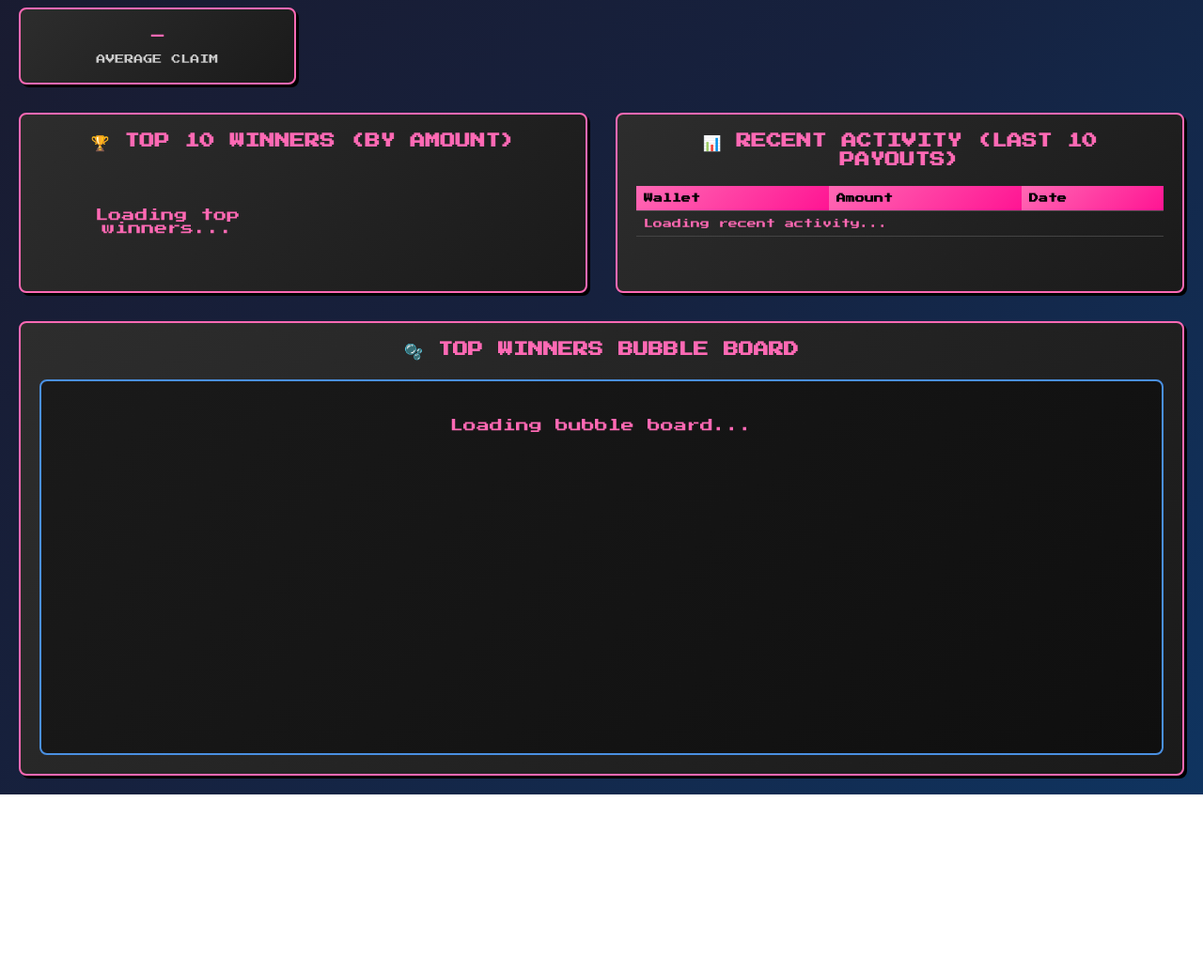
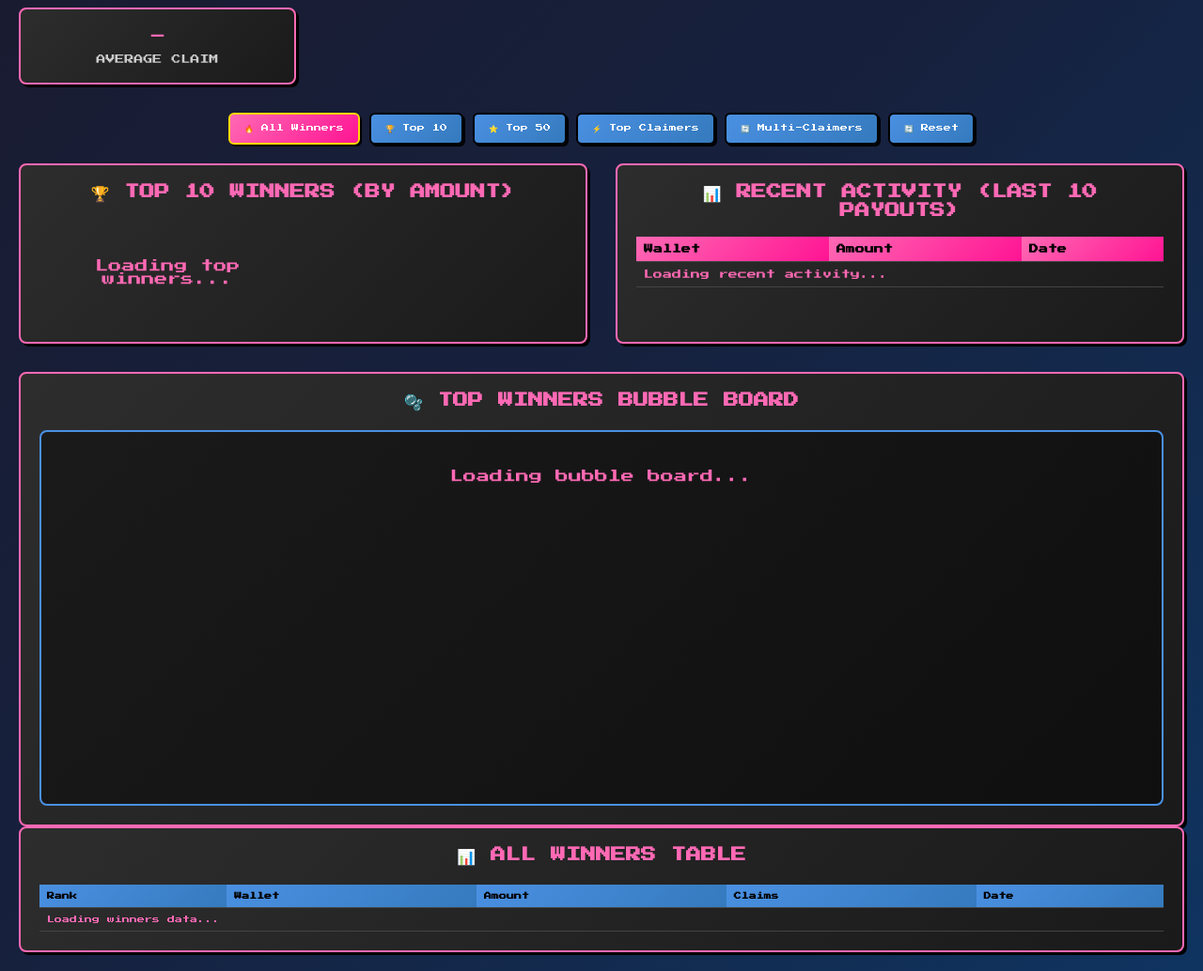
Before and after one commit to goldennftplatform-svg/wpond-mining-dashboard, a website: page dashboard/public/clean-dashboard.html in a window 1280 px wide. Shown: the part 220-1254 px from the top of the page at 94% size. Before the commit the page ends 1066 px from the top, so only its background shows below. Drawn offline with Linux system fonts and the light colour scheme.

Commit message:
Fix dashboard - add multi-claim filter and all missing functionality

```diff
--- a/dashboard/public/clean-dashboard.html
+++ b/dashboard/public/clean-dashboard.html
@@ -67,6 +67,37 @@
             font-size: 10px;
             color: #ccc;
             text-transform: uppercase;
+        }
+
+        .filter-controls {
+            display: flex;
+            gap: 10px;
+            margin-bottom: 20px;
+            flex-wrap: wrap;
+            justify-content: center;
+        }
+
+        .filter-btn {
+            background: linear-gradient(135deg, #4a90e2, #357abd);
+            border: 2px solid #000;
+            color: white;
+            padding: 10px 15px;
+            border-radius: 6px;
+            font-family: 'Press Start 2P', monospace;
+            font-size: 8px;
+            cursor: pointer;
+            transition: all 0.3s ease;
+            box-shadow: 2px 2px 0px #000;
+        }
+
+        .filter-btn:hover {
+            transform: translateY(-2px);
+            box-shadow: 3px 3px 0px #000;
+        }
+
+        .filter-btn.active {
+            background: linear-gradient(135deg, #ff69b4, #ff1493);
+            border-color: #ffd700;
         }
 
         .main-content {
@@ -195,6 +226,30 @@
             background: rgba(255, 105, 180, 0.1);
         }
 
+        .winners-table {
+            width: 100%;
+            border-collapse: collapse;
+            margin-top: 20px;
+        }
+
+        .winners-table th,
+        .winners-table td {
+            padding: 8px;
+            text-align: left;
+            border-bottom: 1px solid #444;
+            font-size: 8px;
+        }
+
+        .winners-table th {
+            background: linear-gradient(135deg, #4a90e2, #357abd);
+            color: #000;
+            font-weight: bold;
+        }
+
+        .winners-table tr:hover {
+            background: rgba(74, 144, 226, 0.1);
+        }
+
         .loading {
             text-align: center;
             color: #ff69b4;
@@ -228,6 +283,11 @@
             .stats-grid {
                 grid-template-columns: repeat(2, 1fr);
             }
+
+            .filter-controls {
+                flex-direction: column;
+                align-items: center;
+            }
         }
     </style>
 </head>
@@ -260,6 +320,16 @@
                 <div class="stat-value" id="averageAmount">-</div>
                 <div class="stat-label">Average Claim</div>
             </div>
+        </div>
+
+        <!-- FILTER CONTROLS -->
+        <div class="filter-controls">
+            <button class="filter-btn active" onclick="filterWinners('all')">🔥 All Winners</button>
+            <button class="filter-btn" onclick="filterWinners('top10')">🏆 Top 10</button>
+            <button class="filter-btn" onclick="filterWinners('top50')">⭐ Top 50</button>
+            <button class="filter-btn" onclick="filterWinners('topClaimers')">⚡ Top Claimers</button>
+            <button class="filter-btn" onclick="filterWinners('multiClaimers')">🔄 Multi-Claimers</button>
+            <button class="filter-btn" onclick="resetFilters()">🔄 Reset</button>
         </div>
 
         <!-- MAIN CONTENT -->
@@ -299,6 +369,27 @@
                 <div class="loading">Loading bubble board...</div>
             </div>
         </div>
+
+        <!-- WINNERS TABLE SECTION -->
+        <div class="section">
+            <h2>📊 ALL WINNERS TABLE</h2>
+            <table class="winners-table" id="winnersTable">
+                <thead>
+                    <tr>
+                        <th>Rank</th>
+                        <th>Wallet</th>
+                        <th>Amount</th>
+                        <th>Claims</th>
+                        <th>Date</th>
+                    </tr>
+                </thead>
+                <tbody id="winnersTableBody">
+                    <tr>
+                        <td colspan="5" class="loading">Loading winners data...</td>
+                    </tr>
+                </tbody>
+            </table>
+        </div>
     </div>
 
     <script src="clean-dashboard.js"></script>
--- a/dashboard/public/clean-dashboard.js
+++ b/dashboard/public/clean-dashboard.js
@@ -1,4 +1,4 @@
-// 🎯 CLEAN DASHBOARD - SINGLE PAGE, NO DUPLICATES
+// 🎯 CLEAN DASHBOARD - SINGLE PAGE, NO DUPLICATES, ALL FEATURES WORKING
 // Data sources in priority order
 const DATA_SOURCES = [
     'working-mining-data.json',
@@ -22,6 +22,8 @@ const EXCLUDED_WALLETS = [
 
 // Global dashboard data
 let dashboardData = null;
+let currentFilter = 'all';
+let filteredData = [];
 
 // Utility functions
 function formatNumber(num) {
@@ -52,6 +54,57 @@ function filterExcludedWallets(data) {
 
         return true;
     });
+}
+
+// Filter winners based on selection
+function filterWinners(filterType) {
+    if (!dashboardData || !dashboardData.allRecipients) return;
+
+    currentFilter = filterType;
+    const allRecipients = filterExcludedWallets(dashboardData.allRecipients);
+
+    // Update active button
+    document.querySelectorAll('.filter-btn').forEach(btn => btn.classList.remove('active'));
+    event.target.classList.add('active');
+
+    switch (filterType) {
+        case 'all':
+            filteredData = allRecipients;
+            break;
+        case 'top10':
+            filteredData = allRecipients.sort((a, b) => b.amount - a.amount).slice(0, 10);
+            break;
+        case 'top50':
+            filteredData = allRecipients.sort((a, b) => b.amount - a.amount).slice(0, 50);
+            break;
+        case 'topClaimers':
+            // Sort by claim count (highest first)
+            filteredData = allRecipients
+                .sort((a, b) => (b.claimCount || 1) - (a.claimCount || 1))
+                .slice(0, 50);
+            break;
+        case 'multiClaimers':
+            // Only wallets with multiple claims
+            filteredData = allRecipients
+                .filter(r => (r.claimCount || 1) > 1)
+                .sort((a, b) => b.amount - a.amount)
+                .slice(0, 50);
+            break;
+        default:
+            filteredData = allRecipients;
+    }
+
+    // Update winners table
+    updateWinnersTable();
+
+    console.log(`✅ Filter applied: ${filterType}, showing ${filteredData.length} results`);
+}
+
+// Reset filters
+function resetFilters() {
+    filterWinners('all');
+    document.querySelectorAll('.filter-btn').forEach(btn => btn.classList.remove('active'));
+    document.querySelector('.filter-btn').classList.add('active');
 }
 
 // Load dashboard data from multiple sources
@@ -105,6 +158,7 @@ function updateDashboard() {
     updateTopWinners();
     updateRecentActivity();
     createTopWinnersBubbleBoard();
+    filterWinners('all'); // Initialize with all winners
 }
 
 // Update summary statistics
@@ -189,6 +243,35 @@ function updateRecentActivity() {
         // Add click event to check wallet on blockchain
         row.addEventListener('click', () => {
             checkWalletOnBlockchain(activity.wallet);
+        });
+
+        tbody.appendChild(row);
+    });
+}
+
+// Update winners table based on current filter
+function updateWinnersTable() {
+    if (!filteredData || filteredData.length === 0) {
+        document.getElementById('winnersTableBody').innerHTML = '<tr><td colspan="5" class="no-data">No data for current filter</td></tr>';
+        return;
+    }
+
+    const tbody = document.getElementById('winnersTableBody');
+    tbody.innerHTML = '';
+
+    filteredData.forEach((winner, index) => {
+        const row = document.createElement('tr');
+        row.innerHTML = `
+            <td>${index + 1}</td>
+            <td>${formatWallet(winner.wallet)}</td>
+            <td>${formatNumber(winner.amount)} wPOND</td>
+            <td>${winner.claimCount || 1}</td>
+            <td>${winner.date || 'Unknown'}</td>
+        `;
+
+        // Add click event to check wallet on blockchain
+        row.addEventListener('click', () => {
+            checkWalletOnBlockchain(winner.wallet);
         });
 
         tbody.appendChild(row);
@@ -325,6 +408,8 @@ document.addEventListener('DOMContentLoaded', () => {
 window.dashboardDebug = {
     loadDashboardData,
     updateDashboard,
+    filterWinners,
+    resetFilters,
     filterExcludedWallets,
     checkWalletOnBlockchain,
     showNotification
```
